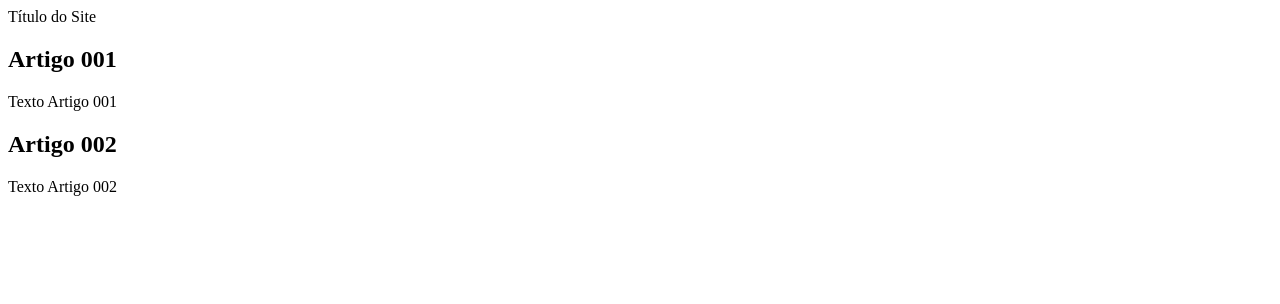
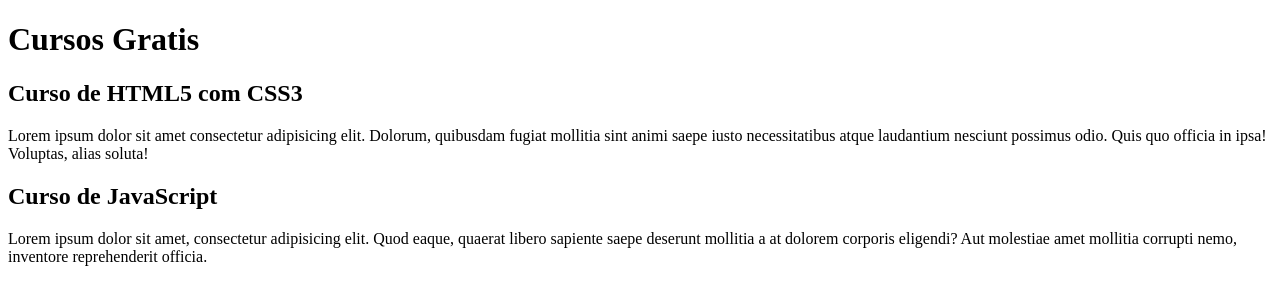
Before and after one commit to rogers-filho/projeto-site, a plain HTML site: page index.html in a window 1280 px wide. Drawn offline with Linux system fonts and the light colour scheme.

Commit message:
comecei a escrever o conteúdo

```diff
--- a/index.html
+++ b/index.html
@@ -9,15 +9,15 @@
 <body>
     <main>
         <header>
-            Título do Site
+            <h1>Cursos Gratis</h1>
         </header>
         <article>
-            <h2>Artigo 001</h2>
-            <p>Texto Artigo 001</p>
+            <h2>Curso de HTML5 com CSS3</h2>
+            <p>Lorem ipsum dolor sit amet consectetur adipisicing elit. Dolorum, quibusdam fugiat mollitia sint animi saepe iusto necessitatibus atque laudantium nesciunt possimus odio. Quis quo officia in ipsa! Voluptas, alias soluta!</p>
         </article>
         <article>
-            <h2>Artigo 002</h2>
-            <p>Texto Artigo 002</p>
+            <h2>Curso de JavaScript</h2>
+            <p>Lorem ipsum dolor sit amet, consectetur adipisicing elit. Quod eaque, quaerat libero sapiente saepe deserunt mollitia a at dolorem corporis eligendi? Aut molestiae amet mollitia corrupti nemo, inventore reprehenderit officia.</p>
         </article>
     </main>
 </body>
```
